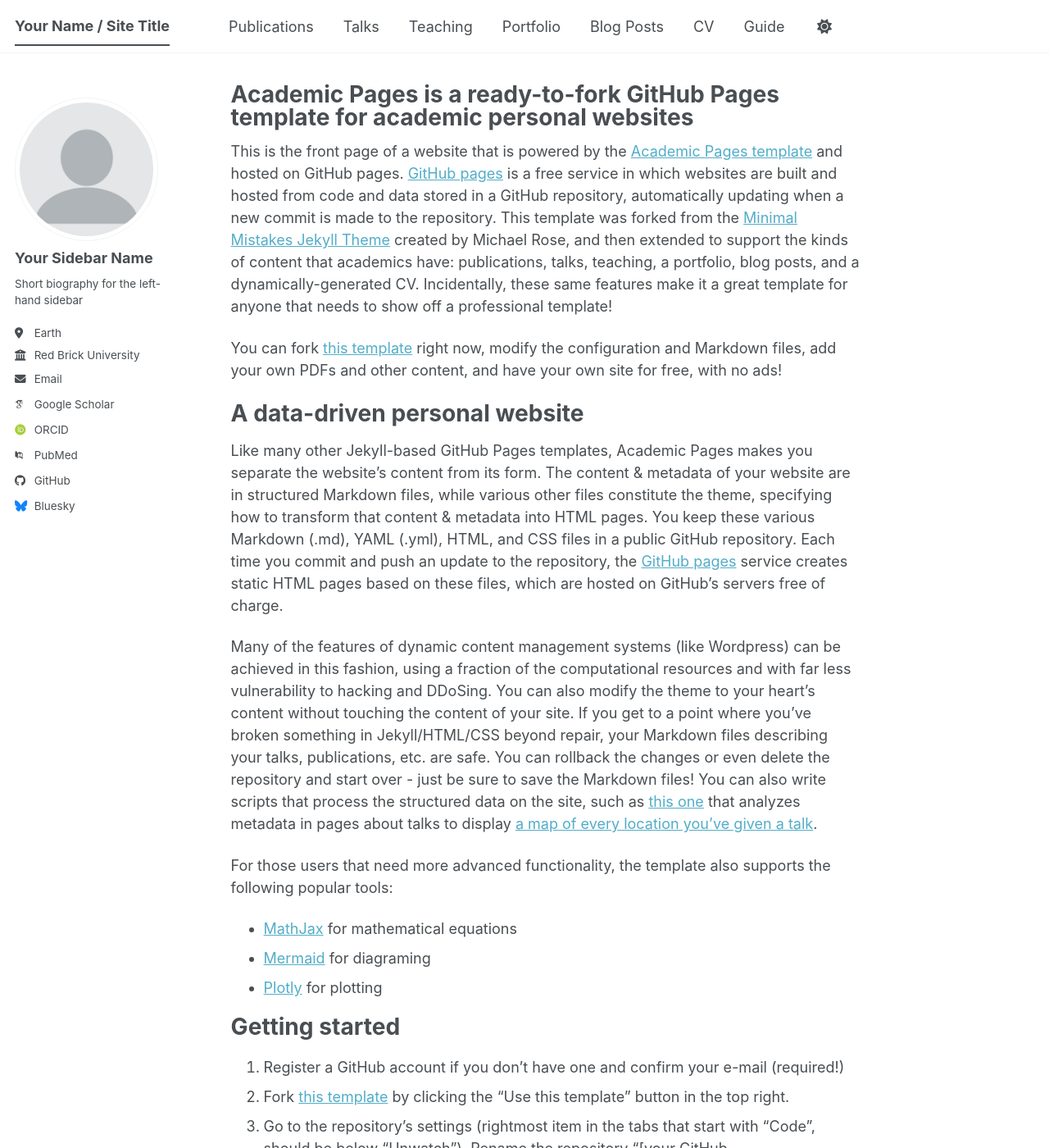
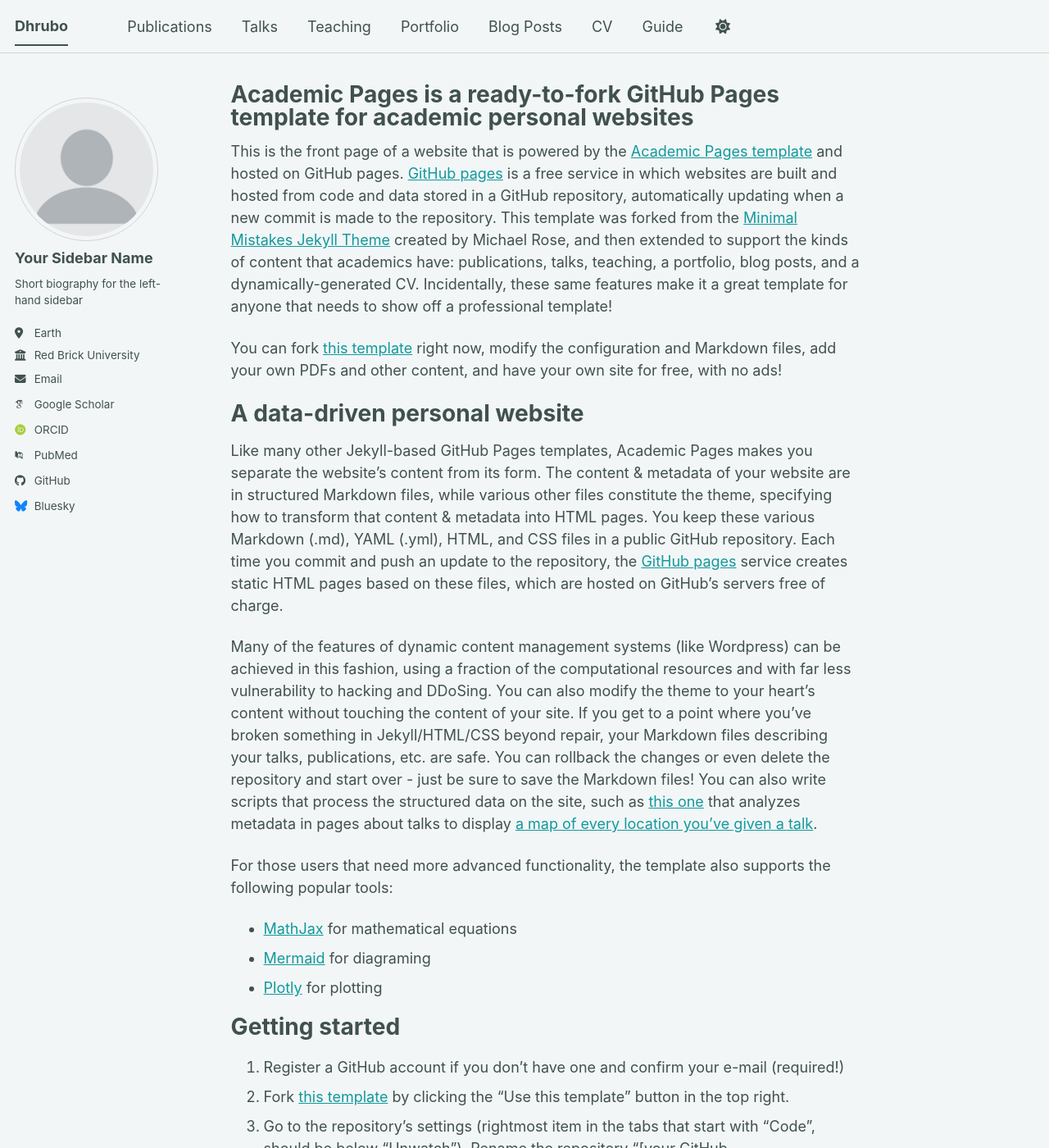
Before and after one commit to dhrubo404/dhrubo404.github.io, a Jekyll site: the page built from _pages/about.md, in a window 1280 px wide and 1400 px high. Shown: the whole window at 82% size. Built offline with Jekyll 4.4.1, drawn with Linux system fonts in a browser that asks for light colours; some web fonts are replaced; a script bundle is joined from its source files by our own code; library files that are not in the unit come from our copies; some of the changed text lies outside the part shown.

Commit message:
Update site configuration with personal details

```diff
--- a/_config.yml
+++ b/_config.yml
@@ -8,15 +8,15 @@
 
 # Basic Site Settings
 locale                   : "en-US"
-site_theme               : "default" # The available themes options are "default", "air", "sunrise", "mint", "dirt" and "contrast"
-title                    : "Your Name / Site Title"
+site_theme               : "mint" # The available themes options are "default", "air", "sunrise", "mint", "dirt" and "contrast"
+title                    : "Dhrubo"
 title_separator          : "-"
-name                     : &name "Your Name"
-description              : &description "Your Name's academic portfolio"   # Update this with a general description of your site, this is the default if not overridden by a page
-url                      : https://academicpages.github.io # The base hostname & protocol for your site e.g. "https://[your GitHub username].github.io",
+name                     : &name "Dhrubo Chattoraj"
+description              : &description ""   # Update this with a general description of your site, this is the default if not overridden by a page
+url                      : https://dhrubochattoraj.com # The base hostname & protocol for your site e.g. "https://[your GitHub username].github.io",
                                                            # or if you already have some other page hosted on Github then use "https://[your GitHub username].github.io/[Your Repo Name]"
 baseurl                  : "" # the subpath of your site, e.g. "/blog"
-repository               : "academicpages/academicpages.github.io"
+repository               : "academicpages/dhrubo404.github.io"
 
 # Site Author - The following control what appear as part of the author content on the side bar.
 #               If a field is blank the icon and link will not appear, otherwise it will be shown.
```
